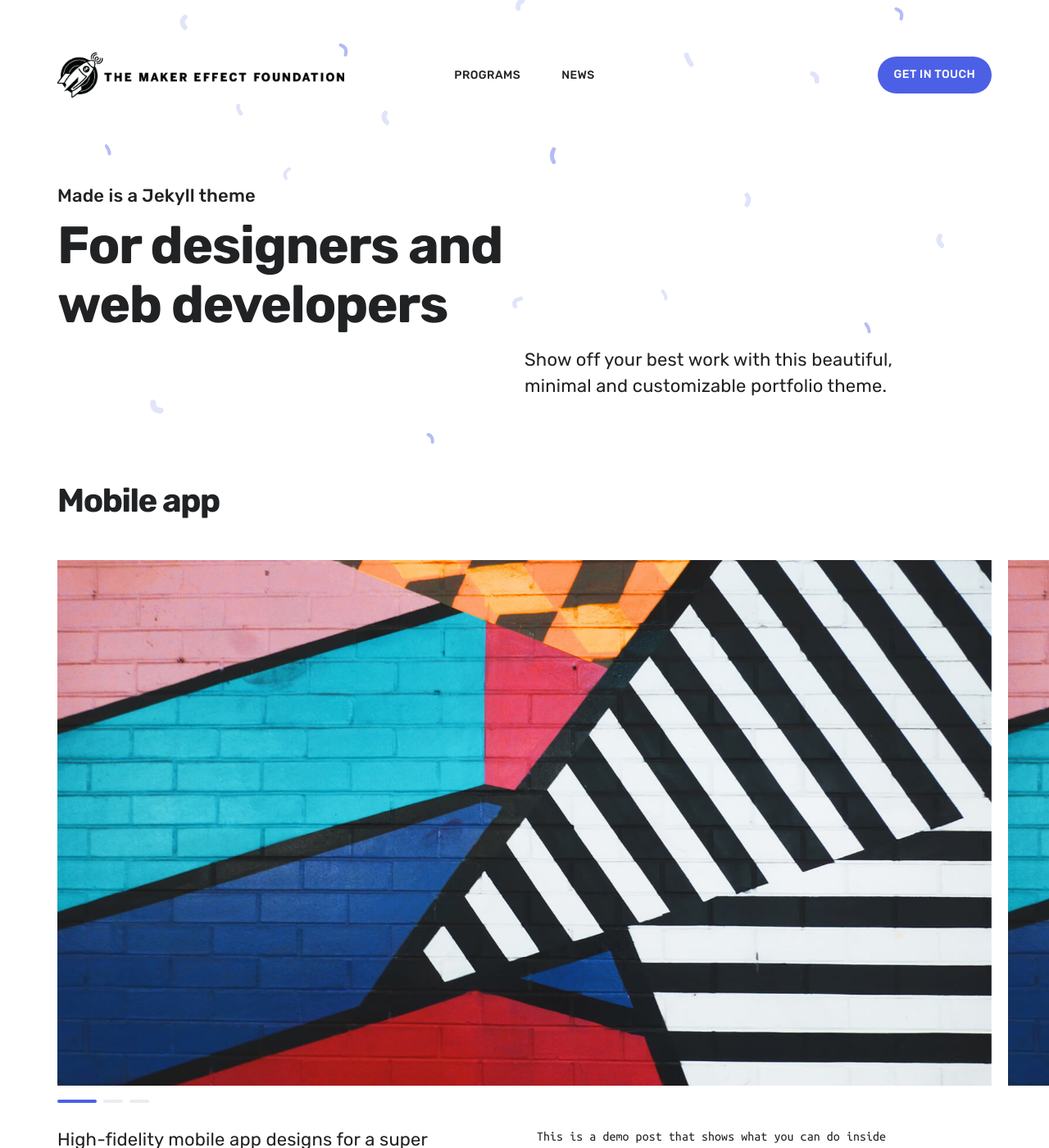
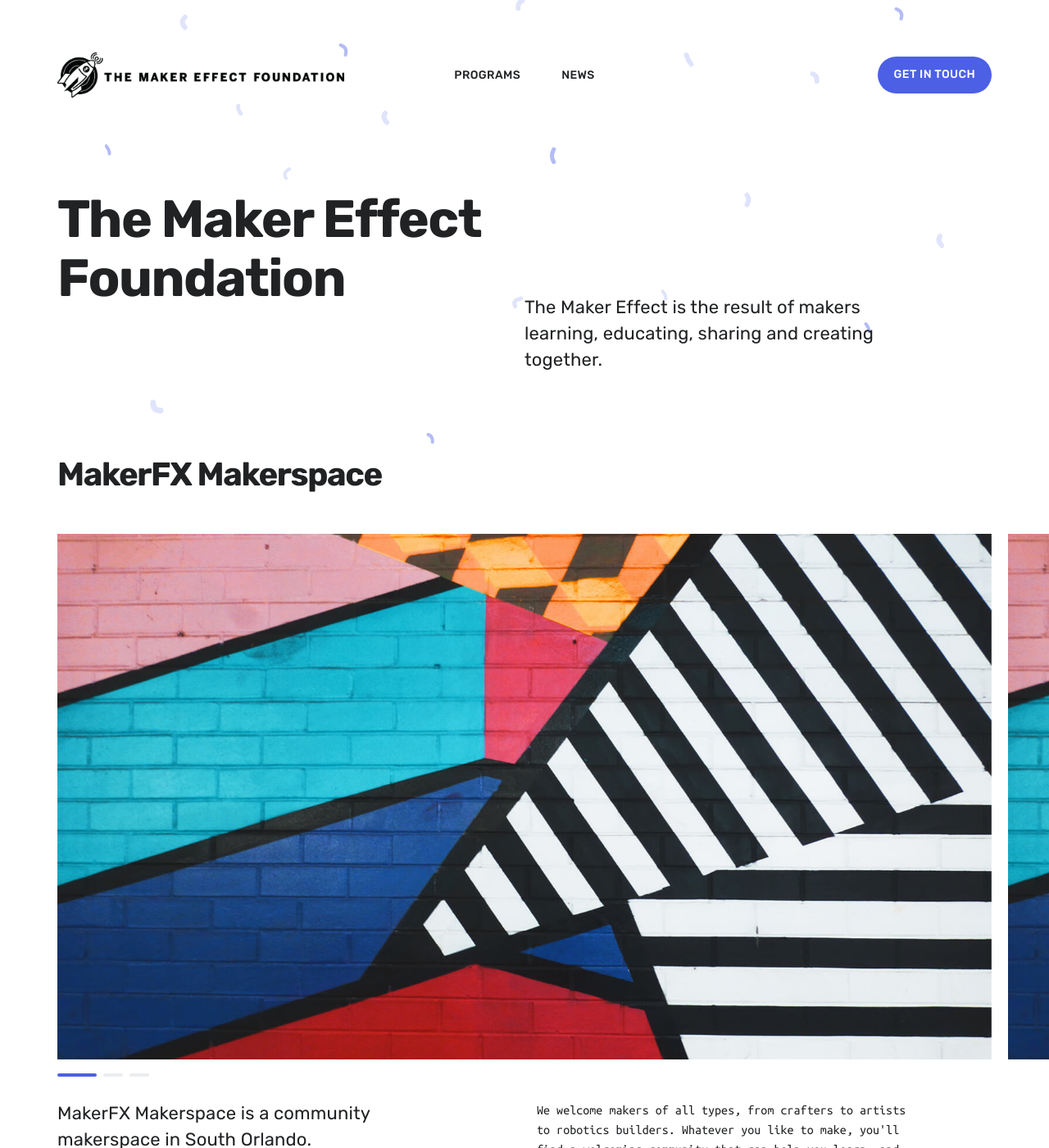
Before and after one commit to themakereffect/themakereffect.org, a Jekyll site: the page built from index.html, in a window 1280 px wide and 1400 px high. Shown: the whole window at 82% size. Built offline with Jekyll 4.4.1, drawn with Linux system fonts in a browser that asks for light colours; nearby versions of some CDN libraries; some of the changed text lies outside the part shown.

Commit message:
Initial content build

````diff
--- a/_includes/section__about.html
+++ b/_includes/section__about.html
@@ -11,7 +11,7 @@
     </div>
 
     <div class="about__content">
-      <h2 class="title">Hey, I’m Jonathan, nice to meet you!</h2>
+      <h2 class="title">This is a sponsor call to action!</h2>
       <p class="subtitle subtitle--light">I’m a designer and a developer with over 12 years of experience under my belt.
       </p>
 
@@ -20,7 +20,7 @@
         typography, photography and simplistic UX solutions.</p>
       <p>I’d love to learn about your company and see how I can help, feel free to send me an email!</p>
 
-      <a href="#" class="cta button--fill contact-trigger js-contact">Get in Touch</a>
+      <a href="#" class="cta button--fill contact-trigger js-contact">Learn More!</a>
     </div>
   </div>
 </section>
--- /dev/null
+++ b/_projects/maker-faire-orlando.md
@@ -0,0 +1,114 @@
+---
+title: Maker Faire Orlando
+subtitle: The Greatest Show (& Tell) on Earth!
+date: 2019-07-24 00:00:00
+description: This is a demo post that shows what you can do inside portfolio and blog posts. We’ve included everything you need to create engaging posts and case studies to show off your work in a beautiful way.
+featured_image: demo.jpg
+accent_color: '#4C60E6'
+gallery_images:
+  - demo.jpg
+  - demo.jpg
+  - demo.jpg
+external_link: https://www.makerfaireorlando.com
+external_link_text: Learn more at makerfaireorlando.com
+---
+
+This page is a demo that shows everything you can do inside portfolio and blog posts.
+
+We've included everything you need to create engaging posts about your work, and show off your case studies in a beautiful way.
+
+![](/images/demo.jpg)
+
+**Obviously,** we’ve styled up *all the basic* text formatting options [available in markdown](https://github.com/adam-p/markdown-here/wiki/Markdown-Cheatsheet).
+
+You can create lists:
+
+* Simple bulleted lists
+* Like this one
+* Are cool
+
+And:
+
+1. Numbered lists
+2. Like this other one
+3. Are great too
+
+You can also add blockquotes, which are shown at a larger width to help break up the layout and draw attention to key parts of your content:
+
+> “Simple can be harder than complex: You have to work hard to get your thinking clean to make it simple. But it’s worth it in the end because once you get there, you can move mountains.”
+
+The theme also supports markdown tables:
+
+| Item                 | Author        | Supports tables? | Price |
+|----------------------|---------------|------------------|-------|
+| Duet Jekyll Theme    | Jekyll Themes | Yes              | $49   |
+| Index Jekyll Theme   | Jekyll Themes | Yes              | $49   |
+| Journal Jekyll Theme | Jekyll Themes | Yes              | $49   |
+
+And footnotes[^1], which link to explanations[^2] at the bottom of the page[^3].
+
+[^1]: Beautiful modern, minimal theme design.
+[^2]: Powerful features to show off your work.
+[^3]: Maintained and supported by the theme developer.
+
+You can throw in some horizontal rules too:
+
+---
+
+#### Image galleries
+
+Here's a really neat custom feature we added – galleries:
+
+{% include post-components/gallery.html
+	columns = 2
+	full_width = true
+	images = "/images/demo.jpg,/images/demo.jpg,/images/demo.jpg,/images/demo.jpg,
+	"
+%}
+
+Inspired by the Galleries feature from WordPress, we've made it easy to create grid layouts for your images. Just use a simple Liquid snippet in your post to create a masonry grid image layout:
+
+{% raw %}
+```liquid
+{% include post-components/gallery.html
+	columns = 2
+	full_width = true
+	images = "/images/demo.jpg,/images/demo.jpg,/images/demo.jpg,/images/demo.jpg,
+	"
+%}
+```
+{% endraw %}
+
+*See what we did there? Code and syntax highlighting is built-in too!*
+
+Change the number inside the 'columns' setting to create different types of gallery for all kinds of purposes. You can even click on each image to seamlessly enlarge it on the page.
+
+
+#### Image carousels
+
+Here's another gallery with only one column, which creates a carousel slide-show instead.
+
+A nice little feature: the carousel only advances when it is in view, so your visitors won't scroll down to find it half way through your images.
+
+{% include post-components/gallery.html
+	columns = 1
+	full_width = true
+	images = "/images/demo.jpg,/images/demo.jpg,/images/demo.jpg
+	"
+%}
+
+#### What about videos?
+
+Videos are an awesome way to show off your work in a more engaging and personal way, and we’ve made sure they work great on our themes. Just paste an embed code from YouTube or Vimeo, and the theme makes sure it displays perfectly:
+
+{% include post-components/video.html
+	url = "https://player.vimeo.com/video/270725085?color=6c6e95&title=0&byline=0"
+	full_width = true
+%}
+
+### Pretty cool, huh?
+
+We've packed this theme with powerful features to show off your work.
+Why not put them to use on your new website?
+
+<a href="https://jekyllthemes.io/theme/made-portfolio-jekyll-theme" class="button--fill">Get This Theme</a>
--- a/_projects/2019-07-24-demo-project.md
+++ b/_projects/makerfx.md
@@ -1,14 +1,16 @@
 ---
-title: Mobile app
-subtitle: High-fidelity mobile app designs for a super awesome social media company.
+title: MakerFX Makerspace
+subtitle: MakerFX Makerspace is a community makerspace in South Orlando.
 date: 2019-07-24 00:00:00
-description: This is a demo post that shows what you can do inside portfolio and blog posts. We’ve included everything you need to create engaging posts and case studies to show off your work in a beautiful way.
+description: We welcome makers of all types, from crafters to artists to robotics builders. Whatever you like to make, you'll find a welcoming community that can help you learn, and wants to learn from you.
 featured_image: demo.jpg
 accent_color: '#4C60E6'
 gallery_images:
   - demo.jpg
   - demo.jpg
   - demo.jpg
+external_link: https://www.makerfx.org
+external_link_text: Learn more at makerfx.org
 ---
 
 This page is a demo that shows everything you can do inside portfolio and blog posts.
--- a/index.html
+++ b/index.html
@@ -1,9 +1,9 @@
 ---
 layout: default
-overtitle: Made is a Jekyll theme
-title: For designers and web developers
-description: Show off your best work with this beautiful, minimal and customizable portfolio theme.
-featured_image: /images/social.jpg
+#overtitle: Made is a Jekyll theme
+title: The Maker Effect Foundation
+description: The Maker Effect is the result of makers learning, educating, sharing and creating together.
+featured_image: /images/square_black.jpg
 ---
 
 <div class="page-home">
@@ -46,8 +46,8 @@
 					<p class="project__subtitle subtitle--light">{{ project.subtitle }}</p>
 					<p class="project__description --small">
 						{{ project.description }}
-						<a href="{{ project.url | relative_url }}" class="project__link button--text --right"
-							style="color: {{ accent_color }}; --color-var: {{ accent_color }}">View Case Study</a>
+						<a href="{{ project.external_link }}" class="project__link button--text --right"
+							style="color: {{ accent_color }}; --color-var: {{ accent_color }}">{{ project.external_link_text }}</a>
 					</p>
 				</div>
 			</article>
````
